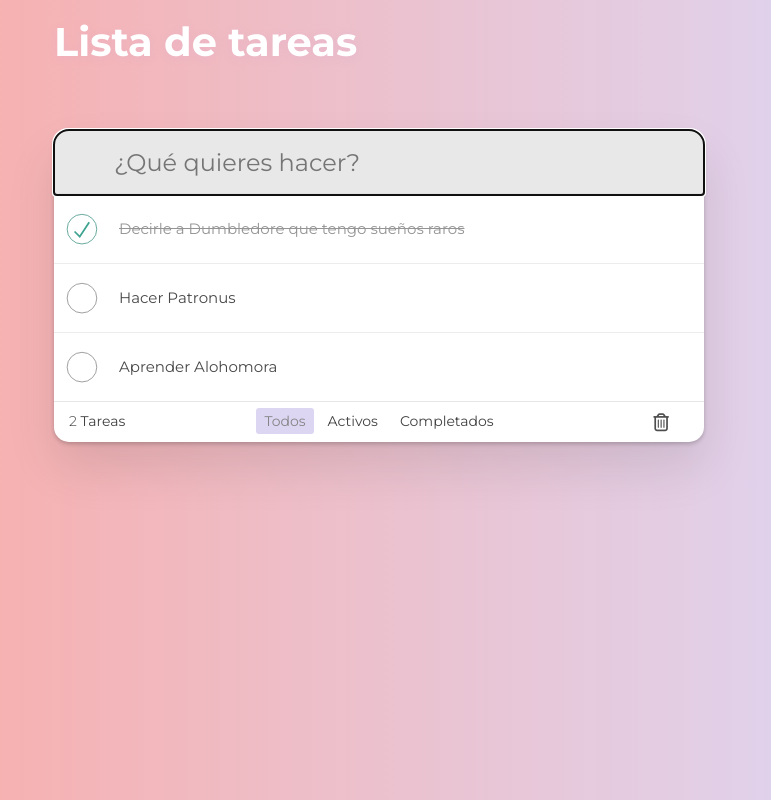
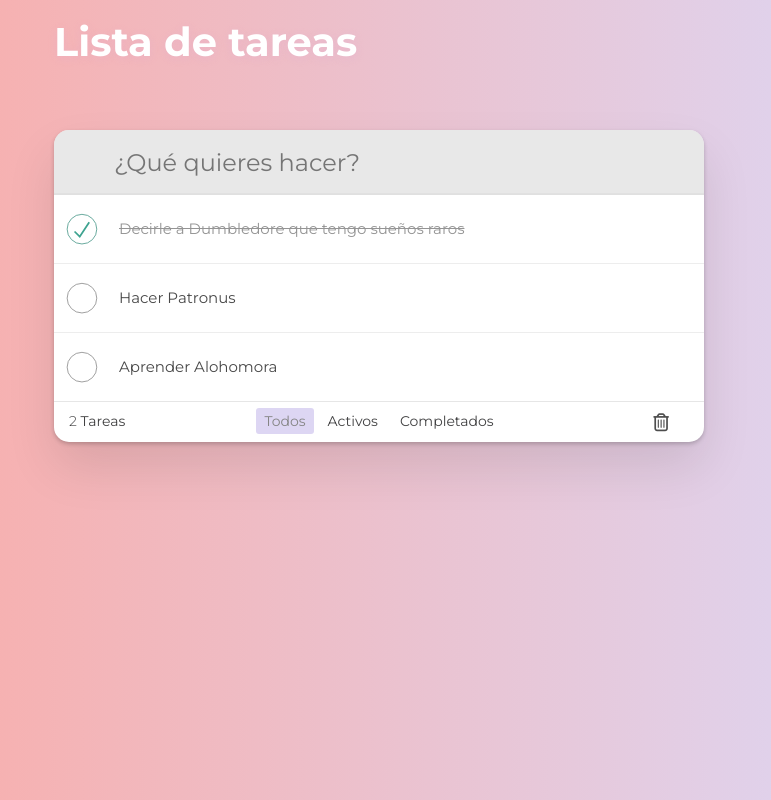
Before and after one commit to crisrodriguezgar/toDo-list_typeScript, a React (Vite) app: page / in a window 1280 px wide. Shown: the whole page, without its empty margins (261-1032 px from the left). Built offline with nearby package versions, Linux system fonts and the light colour scheme.

Commit message:
I can to add task

```diff
--- a/src/App.tsx
+++ b/src/App.tsx
@@ -62,7 +62,7 @@ const App = () => {
   const handleAddTodo = (title) => {
     const newTodo = {
       title,
-      id: Math.random().toString(36).substring(7),
+      id: crypto.randomUUID(),
       completed: false
     };
     const newTodos = [...todos, newTodo];
--- a/src/components/CreateTodo.tsx
+++ b/src/components/CreateTodo.tsx
@@ -1,32 +1,26 @@
 import { useState } from 'react'
-import { type TodoTitle } from '../types'
 
 interface Props {
-	saveTodo: ({ title }: TodoTitle) => void
+  saveTodo: (title: string) => void
 }
 
 export const CreateTodo: React.FC<Props> = ({ saveTodo }) => {
   const [inputValue, setInputValue] = useState('')
 
-	const handleSubmit = (e: React.KeyboardEvent<HTMLFormElement>): void => {
-		e.preventDefault()
-		saveTodo({ title: inputValue })
+  const handleKeyDown: React.KeyboardEventHandler<HTMLInputElement> = (e) => {
+    if (e.key === 'Enter' && inputValue !== '') {
+      saveTodo(inputValue)
       setInputValue('')
     }
-
-	const handleOnChange = (e: React.ChangeEvent<HTMLInputElement>): void => {
-		setInputValue(e.target.value)
   }
 
   return (
-		<form onSubmit={handleSubmit}>
     <input
       className='new-todo'
       value={inputValue}
-				onChange={handleOnChange}
+      onChange={(e) => { setInputValue(e.target.value) }}
+      onKeyDown={handleKeyDown}
       placeholder='¿Qué quieres hacer?'
-				autoFocus
     />
-		</form>
   )
 }
```
Lines whose indentation alone changed are shown as unchanged.
